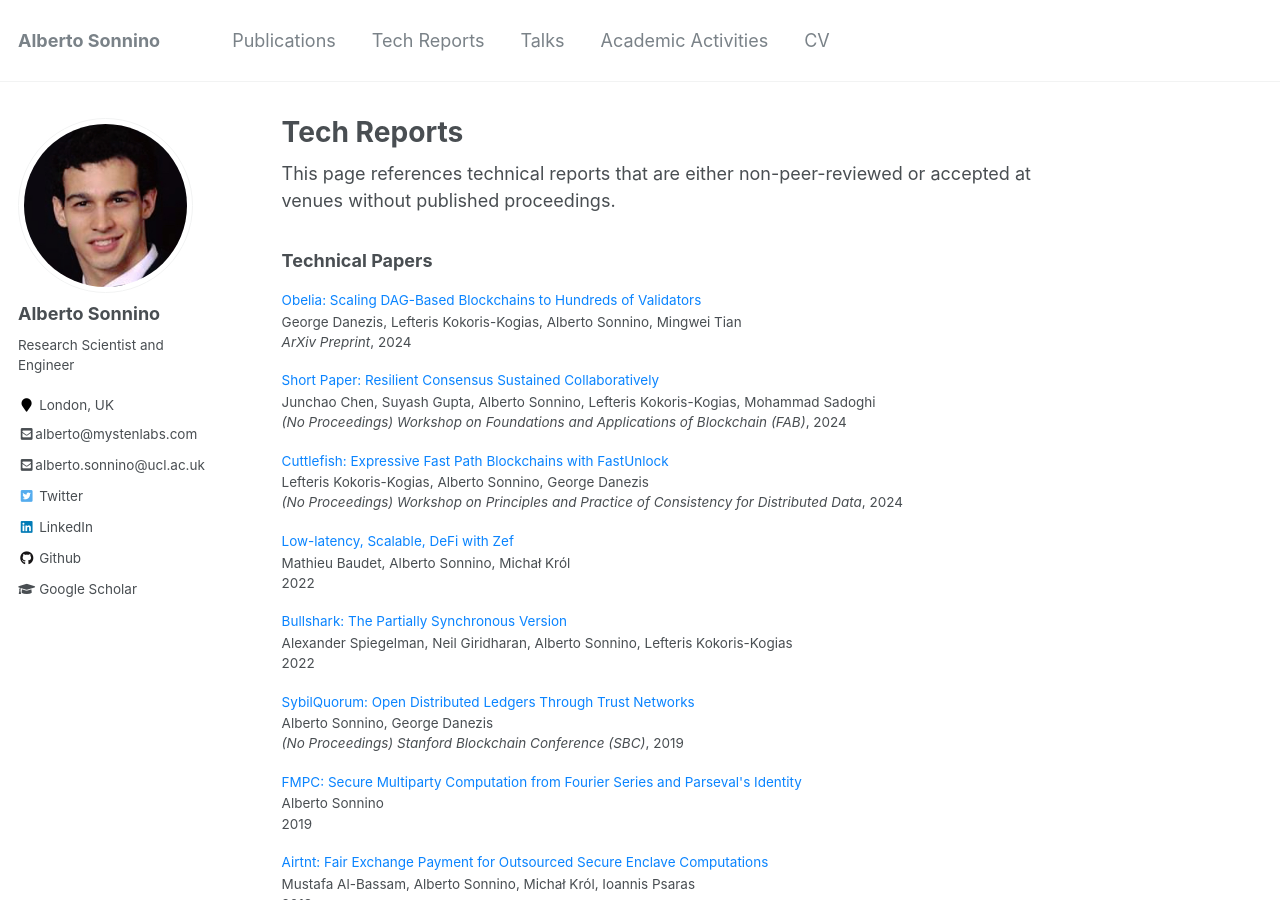
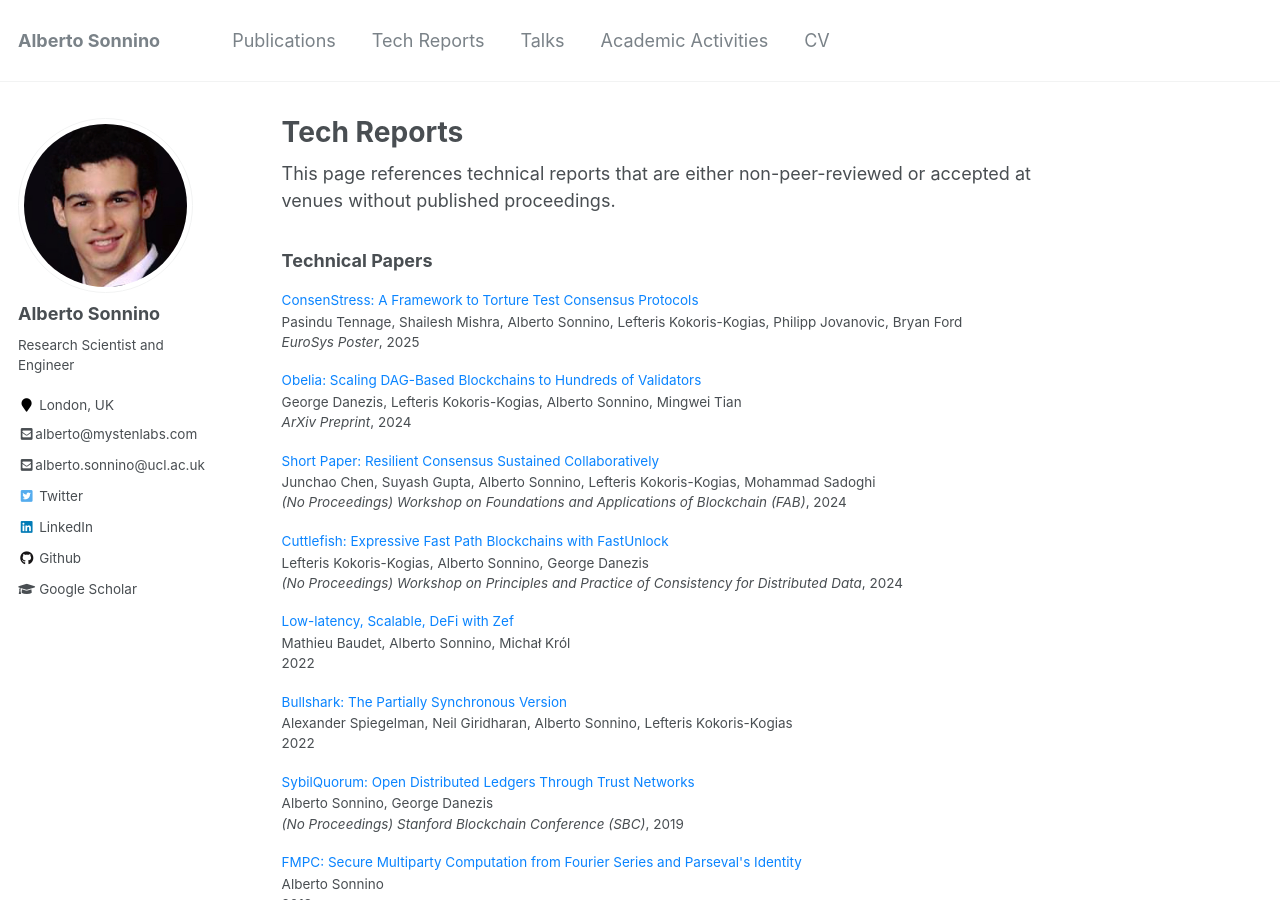
Before and after one commit to asonnino/asonnino.github.io, a Jekyll site: the page built from _pages/reports.md, in a window 1280 px wide and 900 px high. Built offline with Jekyll 4.4.1, drawn with Linux system fonts in a browser that asks for light colours.

Commit message:
feat: Add torture framework poster

```diff
--- a/_data/papers.json
+++ b/_data/papers.json
@@ -543,6 +543,13 @@
     "venue": "ArXiv Preprint",
     "date": 2025,
     "filename": "random-network.pdf"
+  },
+  {
+    "category": "report",
+    "title": "ConsenStress: A Framework to Torture Test Consensus Protocols",
+    "authors": "Pasindu Tennage, Shailesh Mishra, Alberto Sonnino, Lefteris Kokoris-Kogias, Philipp Jovanovic, Bryan Ford",
+    "venue": "EuroSys Poster",
+    "date": 2025,
+    "filename": "torture-framework-poster.pdf"
   }
 ]
-]
```
Also changed, not shown: 1 other file.
